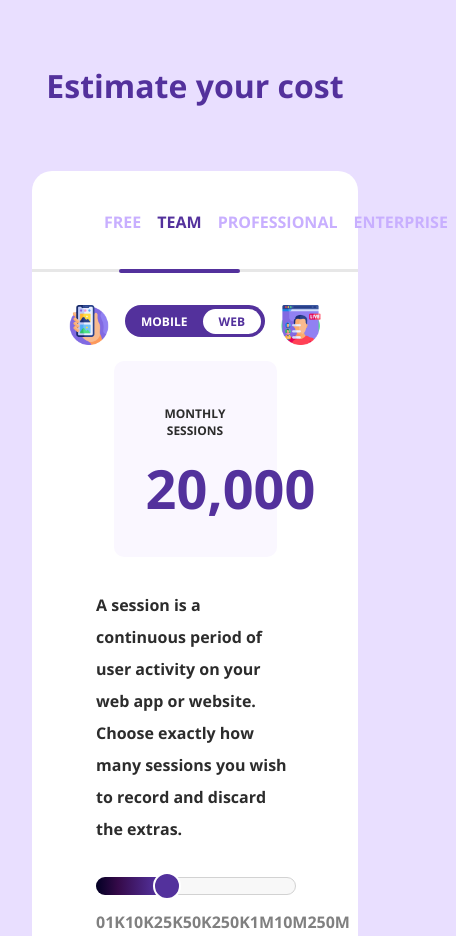
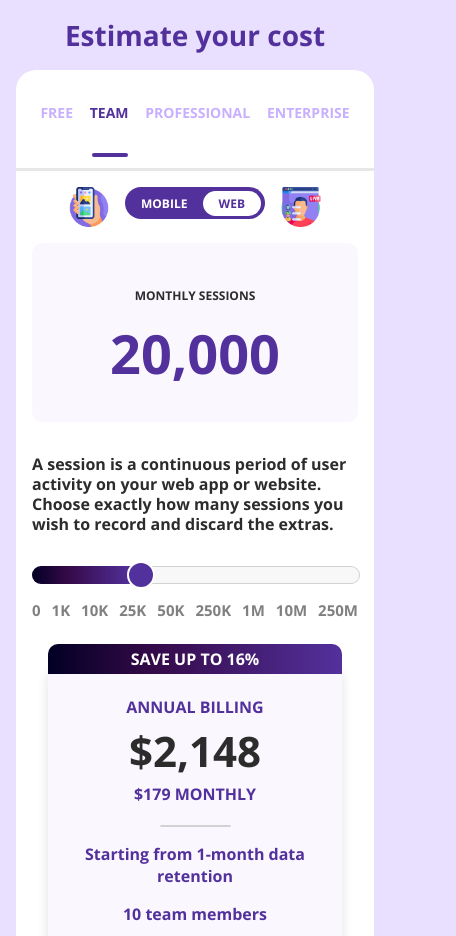
Before and after one commit to Durjoy1971/Cost-Estimator-Landing-Page, a plain HTML site: page index.html in a window 390 px wide. Shown: the top 936 px of the page, 456 px wide, since content can reach past the window. Drawn offline with nearby package versions, Linux system fonts and the light colour scheme.

Commit message:
Made it responsive

```diff
--- a/index.css
+++ b/index.css
@@ -1,7 +1,7 @@
 @import url("https://fonts.googleapis.com/css2?family=Open+Sans:wght@300;500;700&display=swap");
 
 body {
-    margin: 0px;
+  margin: 0px;
   background-color: rgb(233, 223, 255);
   font-family: "Open Sans", sans-serif;
   display: flex;
@@ -118,6 +118,7 @@ h1 {
   text-transform: uppercase;
   margin: 16px 0;
   border-radius: 10px;
+  box-sizing: border-box;
 }
 
 .sessions-card p {
@@ -269,6 +270,64 @@ h1 {
   top: -24px;
   left: 0;
   width: 100%;
-border-top-left-radius: 10px;
-border-top-right-radius: 10px;
+  border-top-left-radius: 10px;
+  border-top-right-radius: 10px;
 }
+
+@media only screen and (max-width:750px){
+  .card{
+    width: 100%;
+  }
+  .card-wrapper{
+    flex-wrap: wrap-reverse;
+  }
+  .sessions-card{
+    width: 80%;
+  }
+}
+@media only screen and (max-width:600px){
+  body{
+    padding: 16px;
+  }
+  h1 {
+    margin: 0 0 16px 0;
+  }
+  .container{
+    padding: 0 16px;
+  }
+  .sessions-card{
+    width: 100%;
+  }
+  .toogle-wrapper{
+    width: 90%;
+    justify-content: space-around;
+  }
+}
+@media only screen and (max-width:400px){
+  .tabs p{
+    padding: 3px;
+    font-size: 14px;
+  }
+  h1{
+    font-size: 28px;
+  }
+  .tabs .active::before {
+    content: "";
+    width: 80%;
+    height: 4px;
+    background-color: rgb(83, 49, 156);
+    position: absolute;
+    bottom: -32px;
+    left: 12%;
+    z-index: 2;
+    border-radius: 10px;
+  }
+
+  .description{
+    line-height: 20px;
+  }
+
+  .slider .scale ul li{
+    font-size: 15px;
+  }
+}
```
